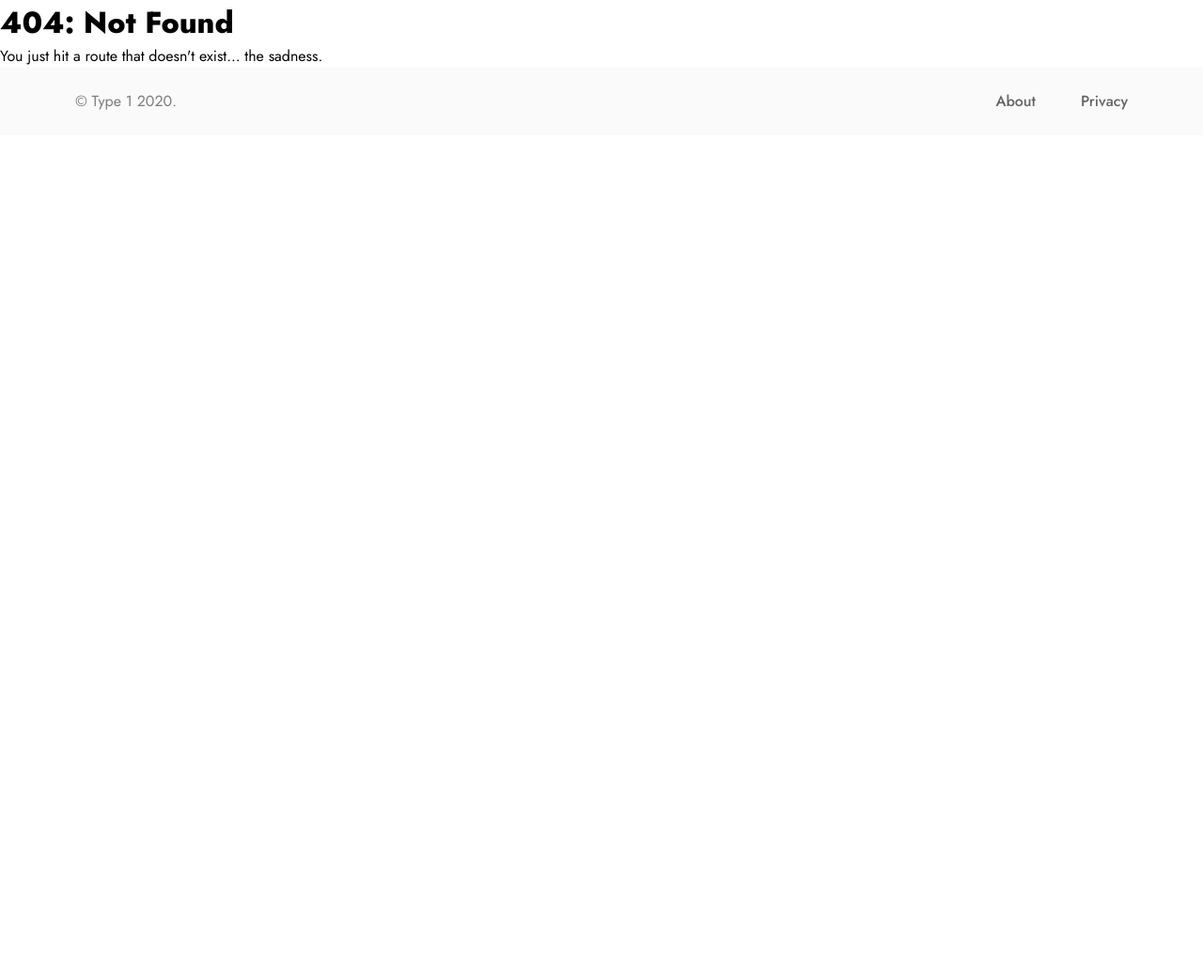
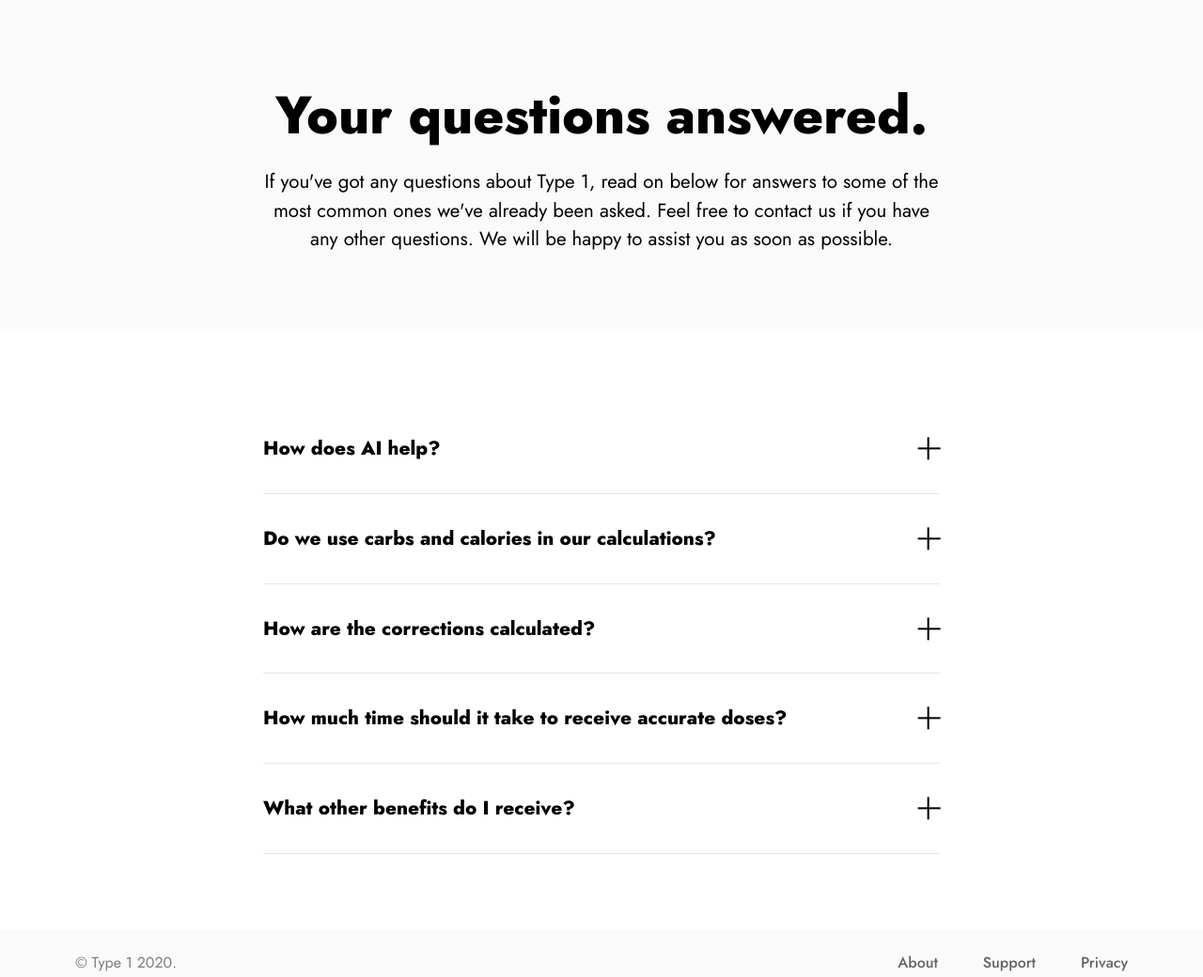
Before and after one commit to LakshTyagi07/Type-1, a Gatsby site: page /support in a window 1280 px wide. Before the commit this address had no page. Shown: the whole page at 94% size. Before the commit the page ends 800 px from the top, so only its background shows below. Built offline with nearby package versions, Linux system fonts and the light colour scheme; Gatsby itself is replaced by a stand-in of ours.

Commit message:
added faq page

```diff
--- a/package.json
+++ b/package.json
@@ -8,6 +8,7 @@
     "@mdx-js/mdx": "^1.6.21",
     "@mdx-js/react": "^1.6.21",
     "babel-plugin-styled-components": "^1.11.1",
+    "framer-motion": "^2.9.5",
     "gatsby": "^2.25.3",
     "gatsby-image": "^2.4.21",
     "gatsby-plugin-manifest": "^2.5.2",
--- /dev/null
+++ b/src/components/Accordion.jsx
@@ -0,0 +1,89 @@
+import React, { useState } from "react"
+
+import { AnimatePresence, motion } from "framer-motion"
+
+import styled from "styled-components"
+import { Paragraph } from "../styles/base"
+
+const FAQ = styled.div`
+  width: 100%;
+  border-bottom: 1px solid rgba(0, 0, 0, 0.1);
+  padding: 32px 0;
+  cursor: pointer;
+`
+
+const QuestionGroup = styled.div`
+  display: grid;
+  grid-template-columns: 1fr 24px;
+  gap: 24px;
+  margin-bottom: ${props => (props.isOpen ? "12px" : "0px")};
+`
+
+const Label = styled.p`
+  margin: 0;
+  font-weight: 600;
+  font-size: clamp(20px, 1.6vw, 24px);
+`
+
+const PlusIcon = styled(motion.div)`
+  position: relative;
+  width: 100%;
+  height: 100%;
+`
+
+const Line = styled(motion.div)`
+  width: 100%;
+  height: 2px;
+  position: absolute;
+  background-color: #000;
+  top: 50%;
+  transform: translateY(-50%);
+  right: 0;
+
+  &.vertical {
+    transform: rotate(90deg);
+  }
+`
+
+export default function ({ label, description }) {
+  const [isOpen, setOpen] = useState(false)
+
+  const handleAccordion = () => {
+    console.log("isOpen", isOpen)
+    setOpen(!isOpen)
+  }
+
+  return (
+    <>
+      <FAQ initial={false} onClick={() => handleAccordion()}>
+        <QuestionGroup>
+          <Label>{label}</Label>
+          <PlusIcon animate={{ rotate: isOpen ? 0 : -90 }}>
+            <Line
+              animate={{
+                rotate: isOpen ? 0 : -90,
+                display: isOpen ? "none" : "block",
+              }}
+              className="vertical"
+            />
+            <Line />
+          </PlusIcon>
+
+          <AnimatePresence>
+            {isOpen && (
+              <motion.section
+                layout
+                initial={{ opacity: 0 }}
+                animate={{ opacity: 1 }}
+                exit={{ opacity: 0 }}
+                transition={{ duration: 0.8, ease: [0.04, 0.62, 0.23, 0.98] }}
+              >
+                <Paragraph>{description}</Paragraph>
+              </motion.section>
+            )}
+          </AnimatePresence>
+        </QuestionGroup>
+      </FAQ>
+    </>
+  )
+}
--- a/src/components/Footer.jsx
+++ b/src/components/Footer.jsx
@@ -21,7 +21,7 @@ const Copyright = styled.div`
 
 const FooterLinks = styled.div`
   display: grid;
-  grid-template-columns: repeat(2, auto);
+  grid-template-columns: repeat(3, auto);
   gap: 48px;
 `
 
@@ -43,6 +43,7 @@ export default function ({ theme, toggleTheme }) {
         <Copyright>© Type 1 {new Date().getFullYear()}.</Copyright>
         <FooterLinks>
           <FooterLink to="/about">About</FooterLink>
+          <FooterLink to="/support">Support</FooterLink>
           <FooterLink to="/privacy">Privacy</FooterLink>
         </FooterLinks>
       </FooterWrapper>
--- /dev/null
+++ b/src/pages/support.jsx
@@ -0,0 +1,109 @@
+import React, { useState } from "react"
+import styled from "styled-components"
+import Image from "../components/Image"
+import Layout from "../components/layout"
+import { Heading1, Heading4, Heading5, Paragraph } from "../styles/base"
+import { motion } from "framer-motion"
+import Accordion from "../components/Accordion"
+
+const Hero = styled.section`
+  background-color: #fafafa;
+  padding: 80px 32px;
+`
+
+const HeroWrapper = styled.div`
+  max-width: 720px;
+  margin: 0 auto;
+  display: flex;
+  align-items: center;
+  justify-content: center;
+  flex-direction: column;
+
+  .hero-image {
+    width: 64px;
+  }
+
+  h1 {
+    margin: 12px 0 24px 0;
+    text-align: center;
+  }
+
+  p {
+    text-align: center;
+  }
+`
+
+const FAQSection = styled.section`
+  padding: 80px 32px;
+`
+
+const FAQWrapper = styled.div`
+  max-width: 720px;
+  margin: 0 auto;
+`
+
+export default function () {
+  const [questions, setQuestion] = useState([
+    {
+      id: 1,
+      label: "How does AI help?",
+      answer:
+        "AI will use image recognition to identify your food by matching it to your personally created labels. After identifying your food, you will be given an insulin dose with adjustments made based on your blood sugar.",
+    },
+    {
+      id: 2,
+      label: "Do we use carbs and calories in our calculations?",
+      answer:
+        "No. We do not use food macros like carbohydrates in the calculations of your insulin doses. Instead, we fine-tune your estimated doses by adjusting based on your post-meal blood sugar levels.",
+    },
+    {
+      id: 3,
+      label: "How are the corrections calculated?",
+      answer:
+        "The corrections are calculated based on your personal insulin sensitivity. Type 1 will ask you an estimated amount of total insulin intake per day, which we use to determine your insulin sensitivity. Insulin sensitivity is found by diving 1700 from your total daily intake. If you take 60 units of insulin in a day, one unit of insulin will lower around 28 mg/dL of your blood sugar (1700/60 = 28).",
+    },
+    {
+      id: 4,
+      label: "How much time should it take to receive accurate doses?",
+      answer:
+        "Depending on the consistency of your food, you should start seeing accurate doses after repeating the same meal about 2-3 times. After the first couple of times of eating the same food, Type 1 will adjust your dose based on your blood sugar before eating and how your blood sugar changed after you ate.",
+    },
+    {
+      id: 5,
+      label: "What other benefits do I receive?",
+      answer:
+        "Other than knowing your insulin doses with a click of a button, Type 1 will help you stay in check with your blood sugar levels. You will receive constant reminders to check your blood sugar and over time, you will have a large database of the food you ate and how your blood sugar levels stayed after those foods. You can also view how much insulin you took for a meal, for correction, and you can also have a picture of your meals at your fingertips.",
+    },
+  ])
+
+  return (
+    <Layout>
+      <Hero>
+        <HeroWrapper>
+          <Image src="help.png" className="hero-image" alt="Type 1 Help" />
+          <Heading1>Your questions answered.</Heading1>
+          <Paragraph>
+            If you've got any questions about Type 1, read on below for answers
+            to some of the most common ones we've already been asked. Feel free
+            to contact us if you have any other questions. We will be happy to
+            assist you as soon as possible.
+          </Paragraph>
+        </HeroWrapper>
+      </Hero>
+
+      <FAQSection>
+        <FAQWrapper>
+          {questions.map((question, index) => {
+            return (
+              <Accordion
+                key={index}
+                label={question.label}
+                description={question.answer}
+              />
+            )
+          })}
+        </FAQWrapper>
+      </FAQSection>
+    </Layout>
+  )
+}
```
Also changed, not shown: src/pages/index.jsx (+6 -5 lines), src/images/features/privacy.png, src/images/help.png (added), 1 other file.
